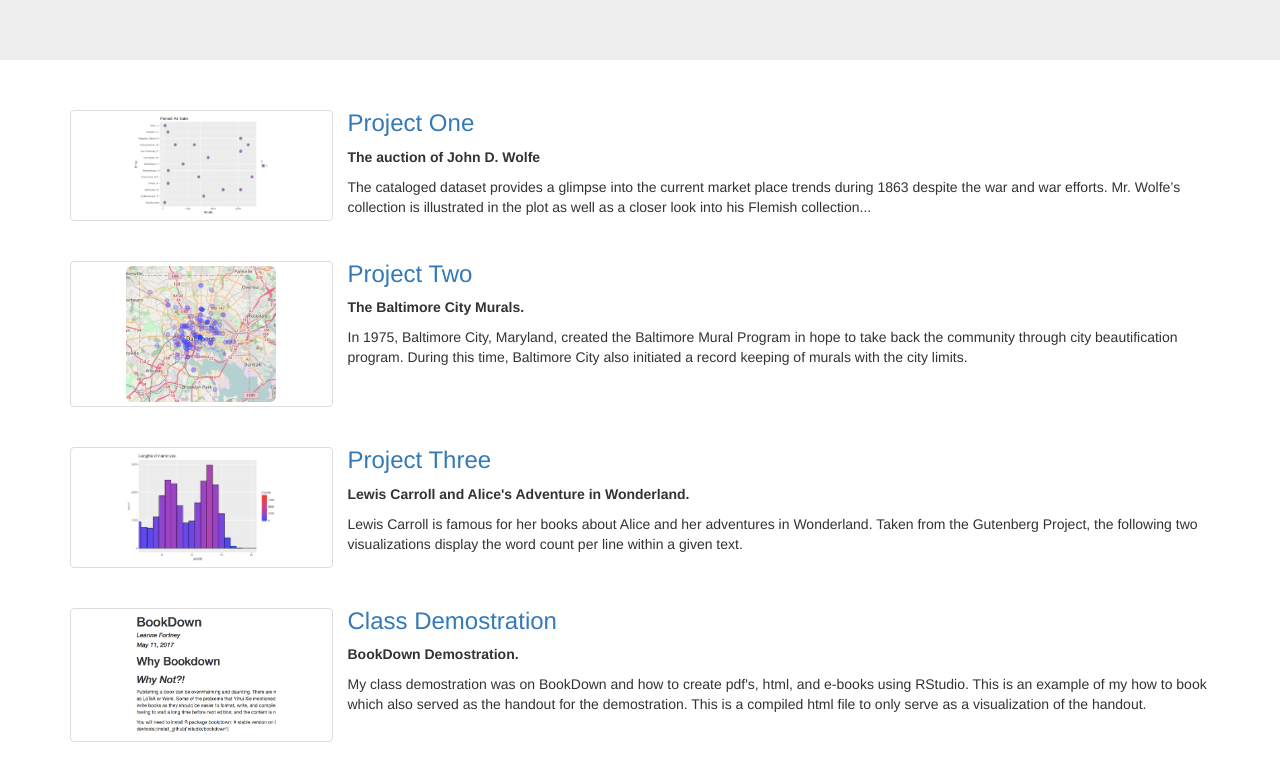
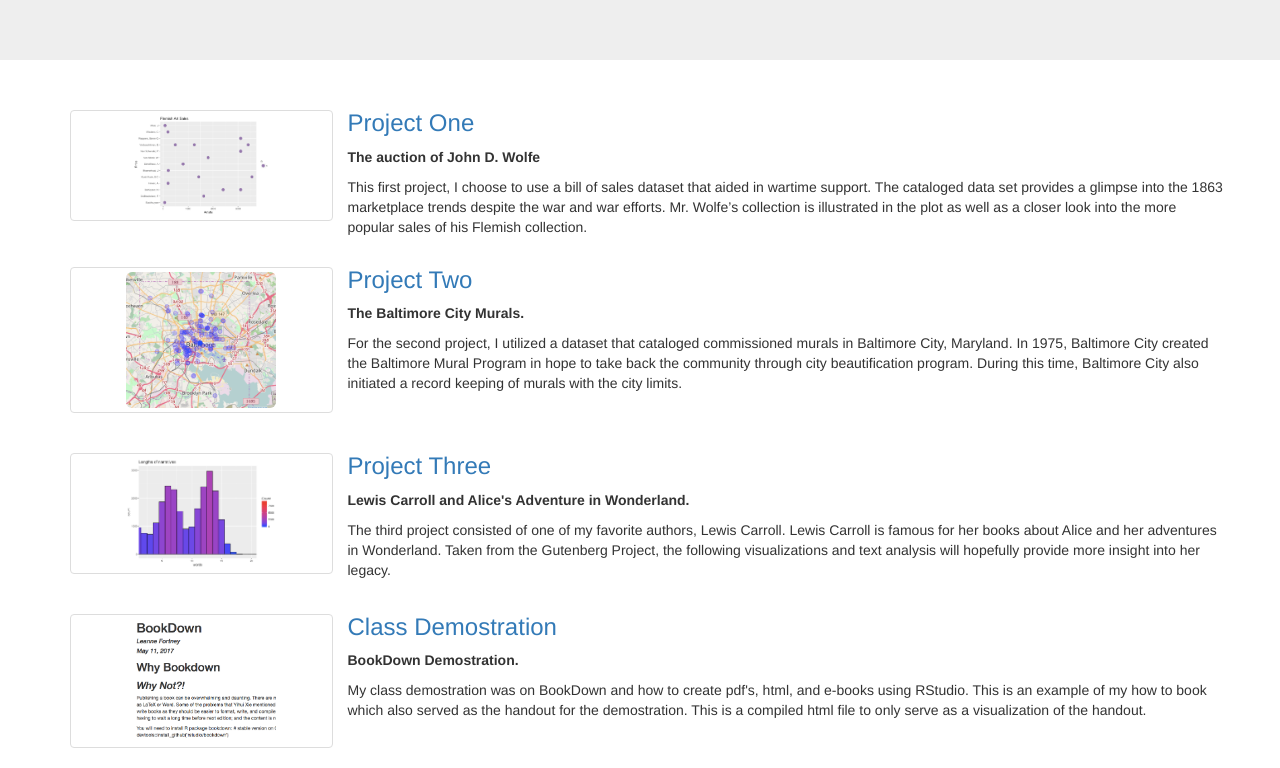
Before and after one commit to leanne3661/Portfolio, a plain HTML site: page Index.html in a window 1280 px wide. Shown: the part 180-948 px from the top of the page. Drawn offline with nearby package versions, Linux system fonts and the light colour scheme.

Commit message:
text edits

```diff
--- a/Index.html
+++ b/Index.html
@@ -25,7 +25,7 @@
 <a href="https://leanne3661.github.io/Visual-Essay/01-first_vis.html">
   <h3>Project One</h3></a>
       <p><b>The auction of John D. Wolfe</b></p>
-        <p>The cataloged dataset provides a glimpse into the current market place trends during 1863 despite the war and war efforts. Mr. Wolfe’s collection is illustrated in the plot as well as a closer look into his Flemish collection...</p>
+        <p>This first project, I choose to use a bill of sales dataset that aided in wartime support. The cataloged data set provides a glimpse into the 1863 marketplace trends despite the war and war efforts. Mr. Wolfe’s collection is illustrated in the plot as well as a closer look into the more popular sales of his Flemish collection. </p>
 </div>
  <div class="row">
 <div class="col-xs-6 col-md-3">
@@ -36,7 +36,7 @@
 <a href="https://leanne3661.github.io/baltcityart/01_Baltimore_Murals.html">
       <h3>Project Two</h3></a>
       <p><b>The Baltimore City Murals.</b></p>
-      <p>In 1975, Baltimore City, Maryland, created the Baltimore Mural Program in hope to take back the community through city beautification program. During this time, Baltimore City also initiated a record keeping of murals with the city limits.</p>
+      <p>For the second project, I utilized a dataset that cataloged commissioned murals in Baltimore City, Maryland. In 1975, Baltimore City created the Baltimore Mural Program in hope to take back the community through city beautification program. During this time, Baltimore City also initiated a record keeping of murals with the city limits.</p>
 </div>
 <div class="row">
   <div class="col-xs-6 col-md-3">
@@ -47,7 +47,7 @@
 <a href="https://leanne3661.github.io/wonderland/wonderland">
       <h3>Project Three</h3></a>
       <p><b>Lewis Carroll and Alice's Adventure in Wonderland.</b></p>
-      <p>Lewis Carroll is famous for her books about Alice and her adventures in Wonderland. Taken from the Gutenberg Project, the following two visualizations display the word count per line within a given text.</p>
+      <p>The third project consisted of one of my favorite authors, Lewis Carroll. Lewis Carroll is famous for her books about Alice and her adventures in Wonderland. Taken from the Gutenberg Project, the following visualizations and text analysis will hopefully provide more insight into her legacy.</p>
 </div>
 <div class="row">
   <div class="col-xs-6 col-md-3">
```
